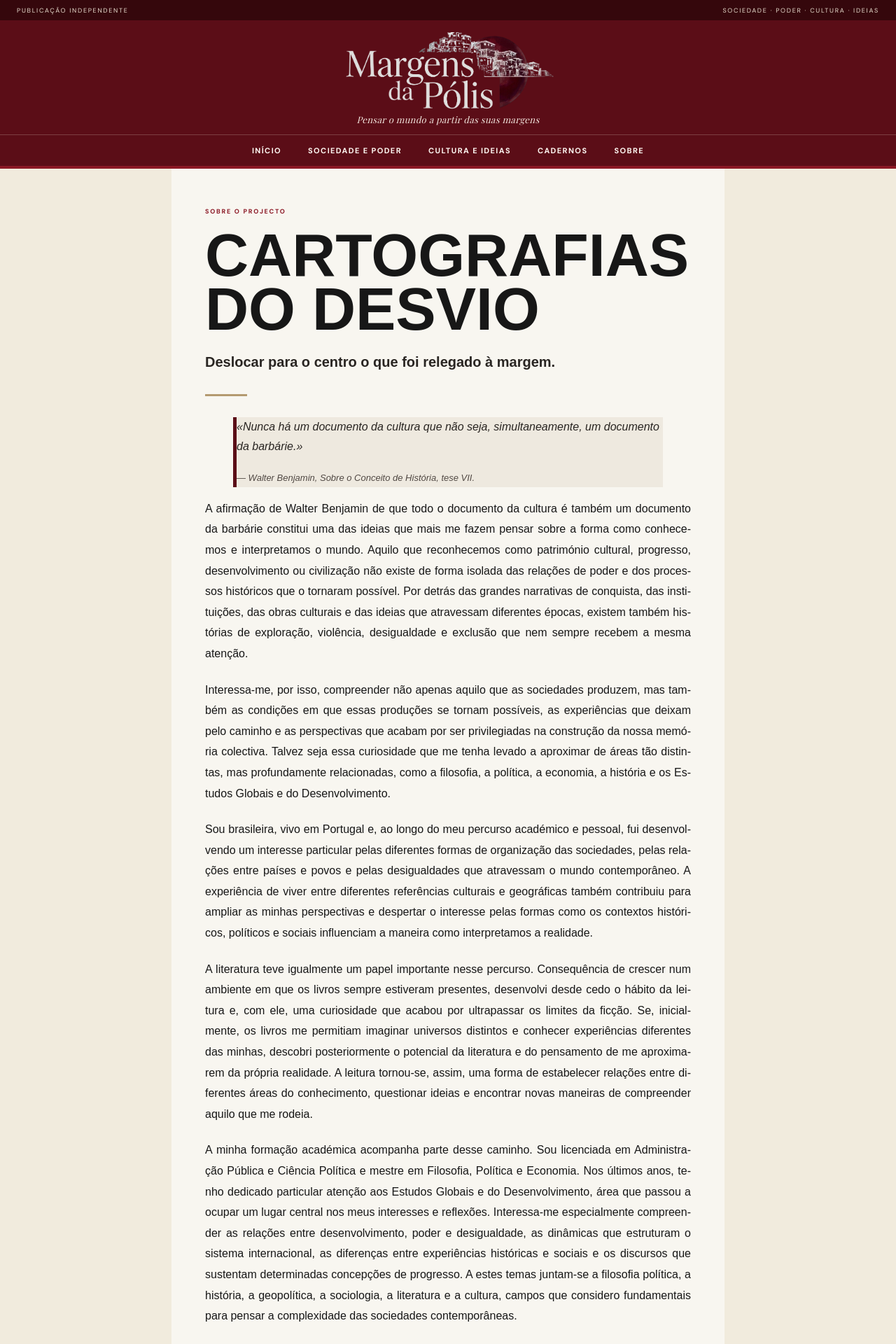
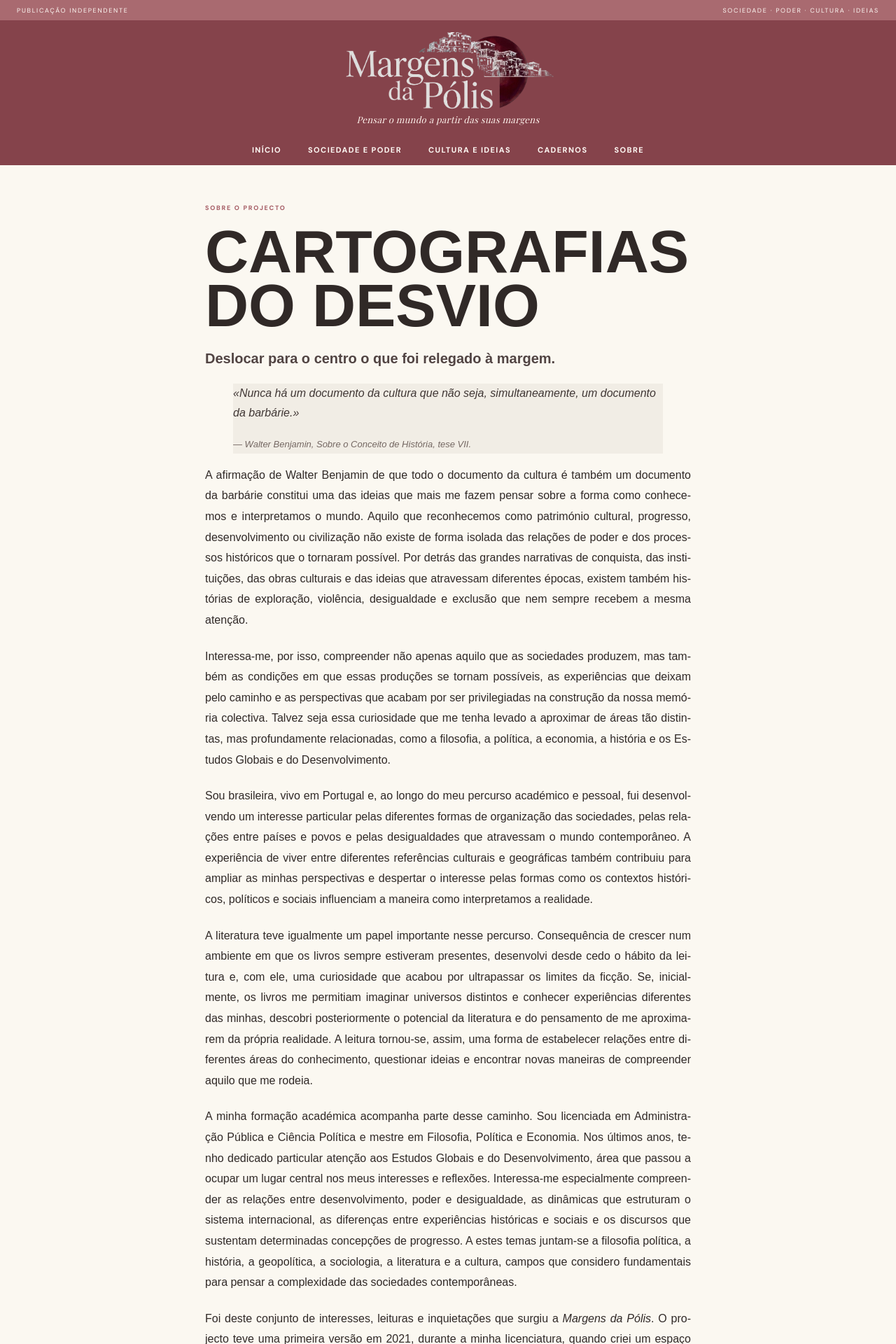
Before and after one commit to gmonteiropolli-design/Margens-da-Polis, a Jekyll site: the page built from sobre.md, in a window 1280 px wide. Shown: the top 1920 px of the page at 70% size. Built offline with Jekyll 4.4.1, drawn with Linux system fonts in a browser that asks for light colours; some web fonts are replaced.

Commit message:
Clareia a paleta e remove barras decorativas da página

```diff
--- a/assets/css/style.css
+++ b/assets/css/style.css
@@ -497,3 +497,49 @@ main{max-width:1360px;padding-left:clamp(18px,4vw,58px);padding-right:clamp(18px
 @media(max-width:760px){
   .masthead-logo{width:min(350px,84%);max-height:82px}
 }
+
+
+/* Uniformizar os tons da página Sobre e eliminar barras decorativas */
+:root{
+  --paper:#fbf8f1;
+  --ink:#302927;
+  --wine:#a45a62;
+  --wine-dark:#85434b;
+  --wine-mid:#a96a70;
+  --gold:#c6b99f;
+}
+body{background:#fbf8f1;color:#302927}
+.utility-bar{background:#a96a70;color:#fffaf5}
+.site-header,.masthead,.main-nav{background:#85434b}
+.site-header{border:0}
+.main-nav{border:0}
+.main-nav a{color:#fffaf5}
+.main-nav a:hover,.main-nav a:focus{background:#a96a70;color:#fff}
+.masthead-tagline{color:#fff3ed}
+main{background:transparent}
+.about-page{
+  background:transparent;
+  color:#302927;
+}
+.about-page h1{color:#302927}
+.about-page h2{color:#85434b}
+.about-page .about-intro{color:#514443}
+.about-rule{display:none}
+.about-page blockquote{
+  background:#f1ede5;
+  border:0;
+  color:#403735;
+}
+.about-page blockquote p{color:#403735}
+.about-page cite{color:#746762}
+.about-page>p:not(.about-intro){color:#302927}
+.site-footer{
+  background:#eadfd8;
+  color:#403735;
+  border:0;
+}
+.site-footer .footer-motto,.site-footer p{color:#625452}
+.site-footer a{color:#85434b}
+@media(max-width:760px){
+  .site-header,.masthead,.main-nav{border:0}
+}
```
